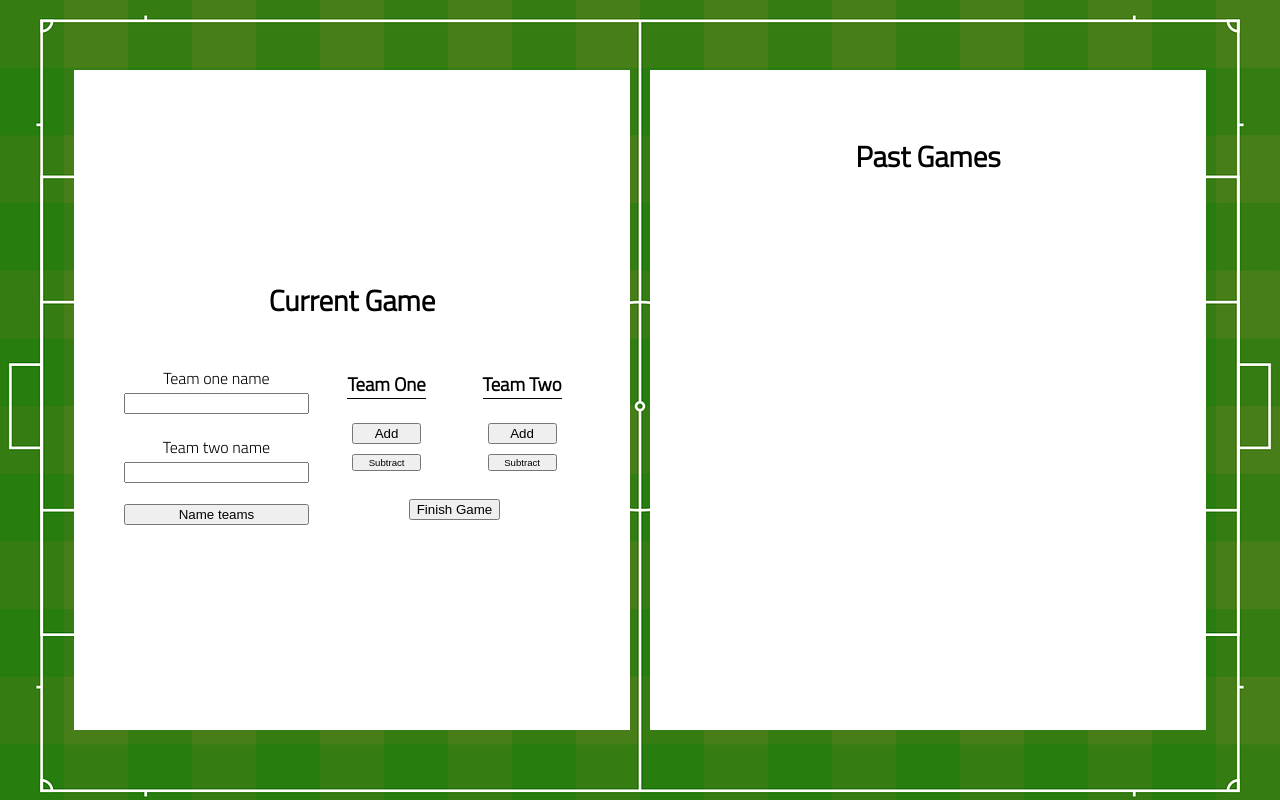
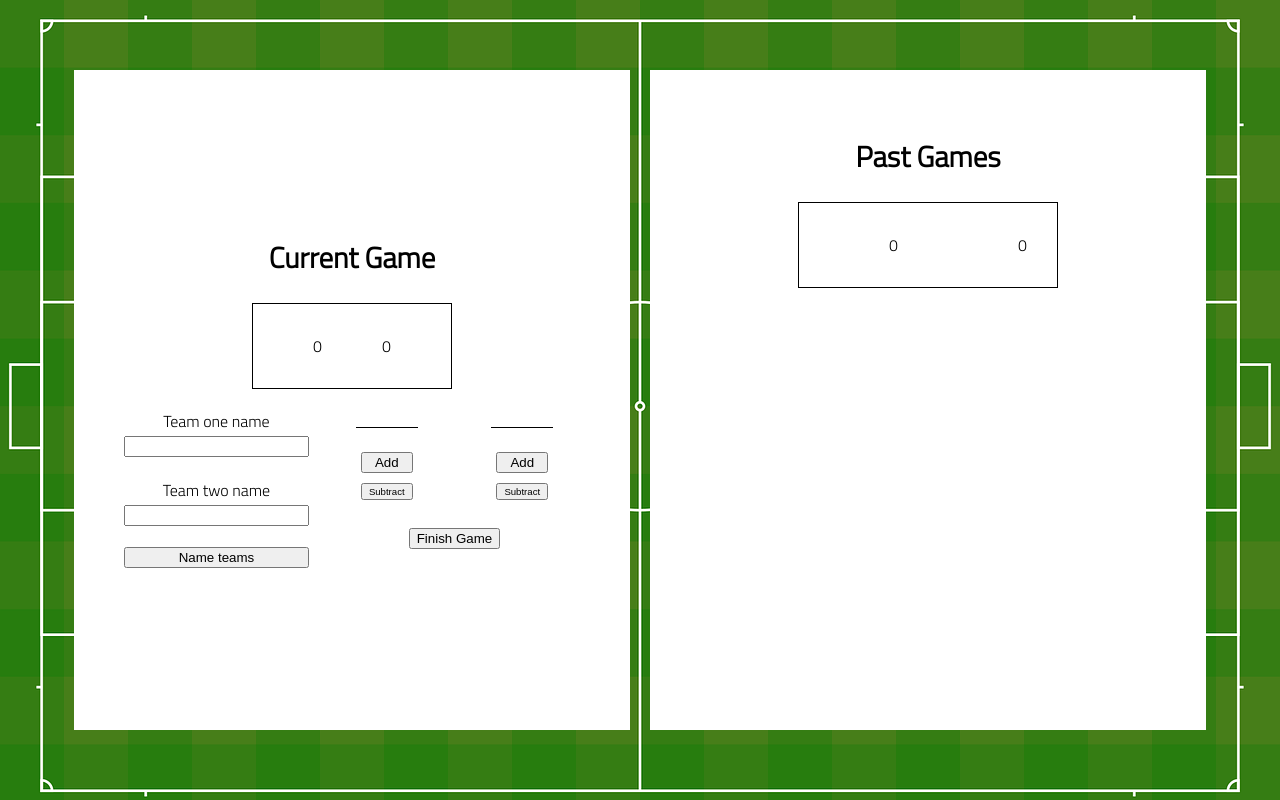
Before and after one commit to Kyra-christensen/half-baked-soccer-game, a plain HTML site: page index.html in a window 1280 px wide. Both pictures are taken after a click on the button "Finish Game". Drawn offline with Linux system fonts and the light colour scheme.

Commit message:
created a working app

```diff
--- a/app.js
+++ b/app.js
@@ -1,5 +1,5 @@
 // import functions and grab DOM elements
-import { renderGame } from './render-utils.js';
+import { renderGame, renderPastGame } from './render-utils.js';
 const currentGameEl = document.getElementById('current-game-container');
 const pastGamesEl = document.getElementById('past-games-container');
 
@@ -14,78 +14,123 @@ const teamTwoLabel = document.getElementById('team-two-name');
 
 // create an array to hold on to the state of past games
 
-let name1 = '',
-let name2 =  '',
-let score1 = 0,
-let score2 = 0,
+let name1 = '';
+let name2 = '';
+let score1 = 0;
+let score2 = 0;
+// let game = {
+//     name1: name1,
+//     name2: name2,
+//     score1: score1,
+//     score2: score2,
+// };
+const pastGamesArray = [];
+
 
 nameForm.addEventListener('submit', (e) => {
     // don't forget to prevent the default form behavior!
+    e.preventDefault();
+    // get the name data from the form
+    const data = new FormData(nameForm);
+    // set the state to this data from the form
+    name1 = data.get('team-one');
+    name2 = data.get('team-two');
 
-    // get the name data from the form
+    let game = {
+        name1: name1,
+        name2: name2,
+        score1: score1,
+        score2: score2,
+    };
+    // reset the form values
+    currentGameEl.textContent = '';
+    displayCurrentGameEl(game);
 
-    // set the state to this data from the form
-
-    // reset the form values
-
-    displayCurrentGameEl();
 });
 
 
 teamOneAddButton.addEventListener('click', () => {
     // increment the current state for team one's score
-
-    displayCurrentGameEl();});
+    score1++;
+    displayCurrentGameEl();
+});
 
 teamTwoAddButton.addEventListener('click', () => {
     // increment the current state for team two's score
-
+    score2++;
     displayCurrentGameEl();
 });
 
 teamOneSubtractButton.addEventListener('click', () => {
     // decrement the current state for team one's score
-
+    score1--;
     displayCurrentGameEl();
 });
 
 teamTwoSubtractButton.addEventListener('click', () => {
     // decrement the current state for team two's score
-
+    score2--;
     displayCurrentGameEl();
 });
 
 finishGameButton.addEventListener('click', () => {
 
+    const game = {
+        name1: name1,
+        name2: name2,
+        score1: score1,
+        score2: score2,
+    };
     // add the current game to an array of games in state.
+    pastGamesArray.push(game);
     // HINT: it will be helpful to keep track of these games as objects with 4 properties, one for each piece of state we're tracking
+
 
     displayAllGames();
 
     // reset the initial state to start with a new form
-
-    displayCurrentGameEl();
+    nameForm.reset();
+    currentGameEl.textContent = '';
+    score1 = 0;
+    score2 = 0;
+    name1 = '';
+    name2 = '';
+    displayCurrentGameEl(game);
 });
 
 
 function displayCurrentGameEl() {
     // clear out the current game div
+    currentGameEl.textContent = '';
 
     // change the label to show team one's name;
+    teamOneLabel.textContent = name1;
     // change the label to show team two's name;
+    teamTwoLabel.textContent = name2;
+    // call the render game function to create a game element
+    let game = {
+        name1: name1,
+        name2: name2,
+        score1: score1,
+        score2: score2,
+    };
+    const renderGameEl = renderGame(game);
+    // append the element to the cleared out current game div
+    currentGameEl.append(renderGameEl);
 
-    // call the render game function to create a game element
-
-    // append the element to the cleared out current game div
 }
-
 
 function displayAllGames() {
     // clear out the past games list in the DOM
+    pastGamesEl.textContent = '';
+    // loop through the past games in state
+    for (let pastGame of pastGamesArray) {
+        const container = renderPastGame(pastGame);
+        pastGamesEl.append(container);
+    }
 
-    // loop through the past games in state
     // render and append a past game for each past game in state
 }
 
 
-displayCurrentGameEl();
+// displayCurrentGameEl(currentGame);
--- a/render-utils.js
+++ b/render-utils.js
@@ -1,6 +1,7 @@
 // consider: what data type is game here? where will you need to pass it this data type in your app?
 export function renderGame(game) {
     const div = document.createElement('div');
+
     const team1Div = renderTeam(game.name1, game.score1);
     const team2Div = renderTeam(game.name2, game.score2);
 
@@ -15,8 +16,29 @@ export function renderTeam(name, score) {
     const teamDiv = document.createElement('div');
     const nameDiv = document.createElement('p');
     const scoreDiv = document.createElement('p');
+    nameDiv.textContent = name;
+    scoreDiv.textContent = score;
 
     teamDiv.append(nameDiv, scoreDiv);
 
     return teamDiv;
 }
+
+export function renderPastGame(pastGame) {
+    const container = document.createElement('div');
+    const pName1 = document.createElement('p');
+    const pName2 = document.createElement('p');
+    const pScore1 = document.createElement('p');
+    const pScore2 = document.createElement('p');
+
+    container.classList.add('past-game');
+
+    pName1.textContent = pastGame.name1;
+    pName2.textContent = pastGame.name2;
+    pScore1.textContent = pastGame.score1;
+    pScore2.textContent = pastGame.score2;
+
+    container.append(pName1, pScore1, pName2, pScore2);
+
+    return container;
+}
--- a/styles/style.css
+++ b/styles/style.css
@@ -75,6 +75,7 @@ header img {
 
 p {
     margin: var(--gutter);
+
 }
 
 
@@ -195,3 +196,10 @@ p {
     flex-direction: column;
     justify-content: center;
 }
+
+div.past-game {
+    display: flex;
+    flex-direction: row;
+    border: 1px solid black;
+
+}
```
Also changed, not shown: test/example.test.js (+2 -3 lines).
